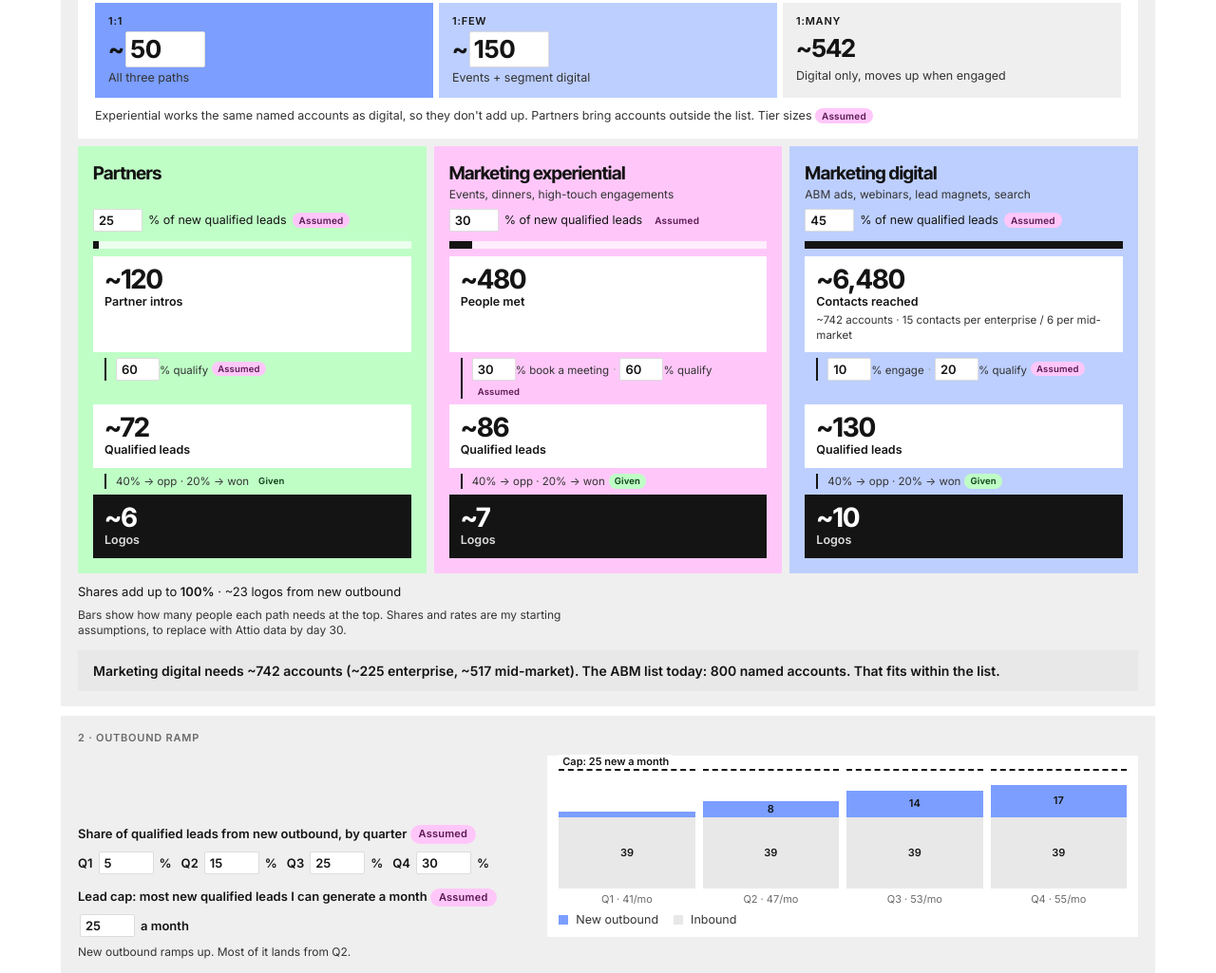
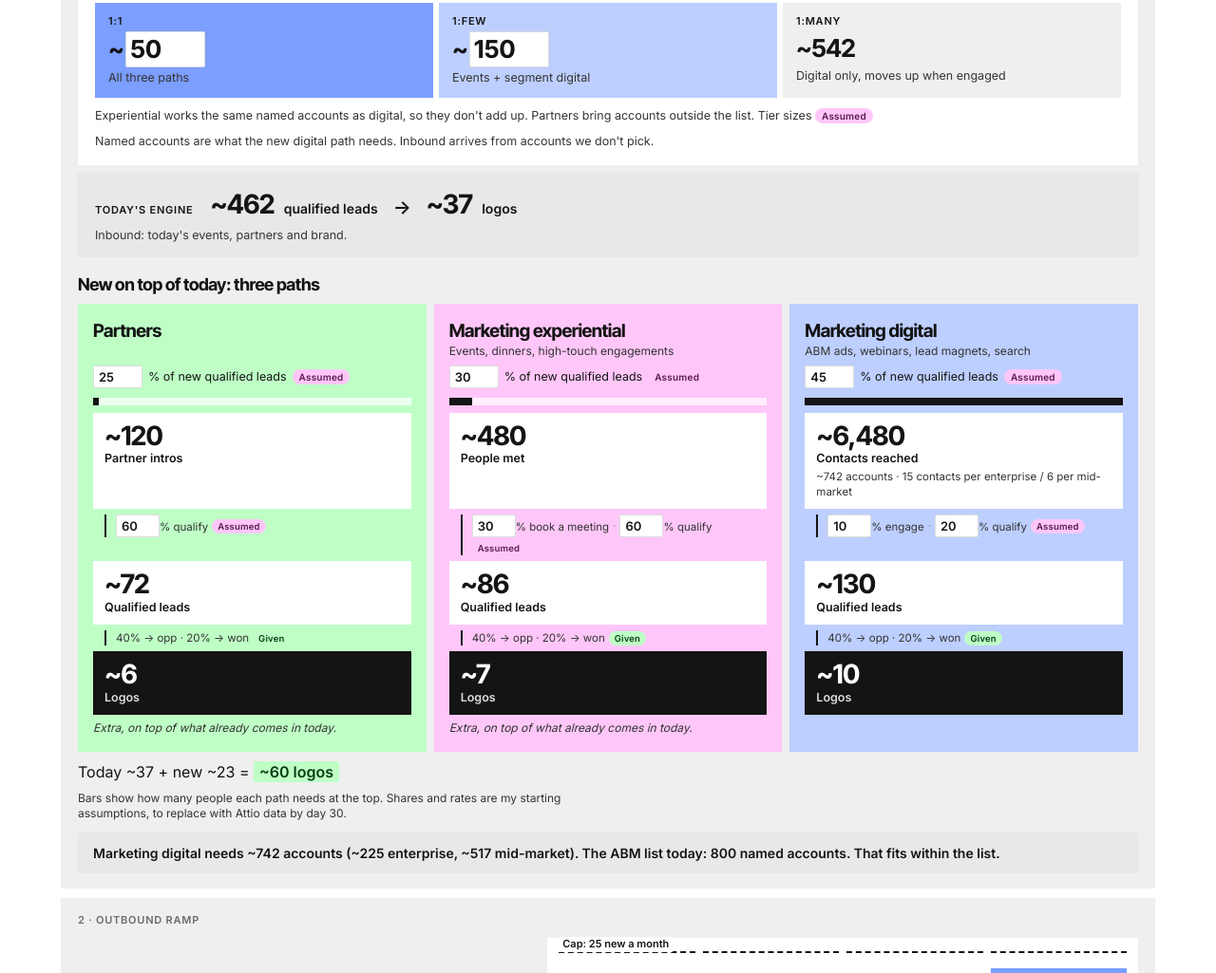
Before and after one commit to rmmitran-ship-it/fermat-growth-model, a plain HTML site: page index.html in a window 1280 px wide. Shown: the part 874-1899 px from the top of the page at 95% size. Drawn offline with nearby package versions, Linux system fonts and the light colour scheme.

Commit message:
Three paths: today's engine block, 'new on top of today' heading, today + new = total summary, notes
Co-Authored-By: Claude Opus 5.5 <noreply@anthropic.com>

```diff
--- a/index.html
+++ b/index.html
@@ -607,10 +607,19 @@ section.page{padding:36px 0 64px;border-top:0}
 .pans-note{margin:10px 0 0;font-size:12.5px;color:var(--text);max-width:none}
 .pans-note .pill{font-size:10px;padding:1px 7px}
 /* aligned path cards: every box sits on the same row across the three cards */
-.paths{grid-template-rows:repeat(8,auto)}
-.path{display:grid;grid-template-rows:subgrid;grid-row:span 8;row-gap:6px;align-content:stretch}
+.paths{grid-template-rows:repeat(9,auto)}
+.path{display:grid;grid-template-rows:subgrid;grid-row:span 9;row-gap:6px;align-content:stretch}
 .path-ar{align-self:start}
 @media (max-width:900px){.paths{grid-template-rows:none}.path{grid-template-rows:none;grid-row:auto}.tiers{grid-template-columns:1fr}}
+.today{display:flex;flex-wrap:wrap;align-items:baseline;gap:4px 10px;background:var(--surface-2);padding:14px 18px;margin-bottom:8px;color:var(--ink)}
+.today .k{font-size:11px;font-weight:700;text-transform:uppercase;letter-spacing:.07em;margin-right:8px}
+.today b{font-family:'Inter Tight';font-size:28px;font-weight:700;letter-spacing:-0.03em}
+.today span{font-size:14px;font-weight:600}
+.today .arr{font-size:20px;margin:0 6px}
+.today em{font-style:normal;font-size:12.5px;color:var(--text);flex-basis:100%}
+.paths-h{font-family:'Inter Tight';font-size:18px;font-weight:700;letter-spacing:-0.024em;color:var(--ink);margin:16px 0 8px}
+.path-x{margin:0;font-size:12px;color:var(--text);font-style:italic}
+.pathsum{font-size:16px}.pathsum b.ok{background:var(--green);color:var(--green-deep);padding:1px 6px}.pathsum .bad{color:var(--red);font-weight:600}
 /* deal mix */
 .goal{display:flex;flex-wrap:wrap;justify-content:space-between;align-items:flex-end;gap:16px 32px;margin:8px 0 24px}
 .goalline{font-family:'Inter Tight';font-size:clamp(20px,2.4vw,28px);letter-spacing:-0.02em;color:var(--ink);line-height:1.2;max-width:34ch}
@@ -756,6 +765,8 @@ footer{padding:40px 0 64px;font-size:13px;color:var(--muted)}
       <div class="flowseg"><button data-seg="total">Total</button><button data-seg="ent">Enterprise</button><button data-seg="mid">Mid-market</button></div>
       <p class="flowctx" id="flowCtx"></p>
       <div class="pans" id="pathAns"></div>
+      <div class="today" id="pathToday"></div>
+      <h4 class="paths-h">New on top of today: three paths</h4>
       <div class="paths" id="paths"></div>
       <p class="pathsum" id="pathSum"></p>
       <p class="gx-cap">Bars show how many people each path needs at the top. Shares and rates are my starting assumptions, to replace with Attio data by day 30.</p>
@@ -1579,6 +1590,7 @@ function renderAnswer(R){
        <div class="path-st"><b data-pv="q${i}"></b><span>Qualified leads</span></div>
        <div class="path-ar"><span>${n0(l2o*100)}% → opp · ${n0(o2w*100)}% → won</span> ${pl('Given')}</div>
        <div class="path-st won"><b data-pv="l${i}"></b><span>Logos</span></div>
+       <p class="path-x">${P.k==='dg'?'':'Extra, on top of what already comes in today.'}</p>
      </div>`).join('');
      el.dataset.built='1';
    }
@@ -1594,12 +1606,14 @@ function renderAnswer(R){
           <div class="tier t2"><span class="k">1:few</span><b>~${ti('tier2')}</b><span>Events + segment digital</span></div>
           <div class="tier t3"><span class="k">1:many</span><b data-pv="many"></b><span>Digital only, moves up when engaged</span></div>
         </div>
-        <p class="pans-note">Experiential works the same named accounts as digital, so they don't add up. Partners bring accounts outside the list. Tier sizes <span class="pill assumed">Assumed</span></p>`;
+        <p class="pans-note">Experiential works the same named accounts as digital, so they don't add up. Partners bring accounts outside the list. Tier sizes <span class="pill assumed">Assumed</span></p><p class="pans-note">Named accounts are what the new digital path needs. Inbound arrives from accounts we don't pick.</p>`;
       pa.dataset.built='1';}
     const sv=(k,v)=>{const x=pa.querySelector(`[data-pv="${k}"]`);if(x)x.textContent=v;};
     sv('acc',f(acc));sv('ptn',`+ ${f(vals[0].top)} from partners`);sv('many',f(many));}
    const tot=num(g.shPt)+num(g.shEx)+num(g.shDg);
-   document.getElementById('pathSum').innerHTML=`Shares add up to <b class="${Math.abs(tot-100)>0.5?'bad':''}">${n0(tot)}%</b>${Math.abs(tot-100)>0.5?' · they should add up to 100%':''} · ${f(vals.reduce((a,v)=>a+v.logos,0))} logos from new outbound`;
+   const tIn=X.inn,tLogo=X.inn*l2o*o2w,nLogo=vals.reduce((a,v)=>a+v.logos,0),all=tLogo+nLogo,goal=segSel==='total'?tg:segSel==='ent'?tg*es:tg*(1-es);
+   document.getElementById('pathToday').innerHTML=`<span class="k">Today's engine</span><b>${f(tIn)}</b><span>qualified leads</span><span class="arr">→</span><b>${f(tLogo)}</b><span>logos</span><em>Inbound: today's events, partners and brand.</em>`;
+   document.getElementById('pathSum').innerHTML=`Today ${f(tLogo)} + new ${f(nLogo)} = <b class="${all>=goal-0.5?'ok':''}">${f(all)} logos</b>${Math.abs(tot-100)>0.5?` · <span class="bad">shares add up to ${n0(tot)}%, not 100%</span>`:''}`;
    document.getElementById('flowCall').innerHTML=`<p class="flowcall${acc>num(g.abmAccounts)?'':' ok'}">Marketing digital needs ${f(acc)} accounts${segSel==='total'?` (${f(accE)} enterprise, ${f(accM)} mid-market)`:''}. The ABM list today: ${Math.round(num(g.abmAccounts)).toLocaleString('en-US')} named accounts.${acc>num(g.abmAccounts)?' The list needs to grow, or digital conversion needs to rise.':' That fits within the list.'}</p>`;}
   // 2. ramp bars
   const raw=rawLeadsQ(sc).map(x=>x/3),lc=num(g.leadCap),per=raw.map(x=>lc>0?Math.min(x,lc):x);
```
